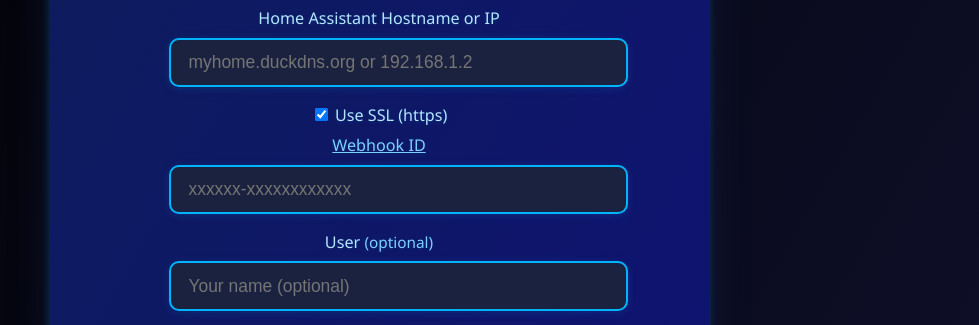
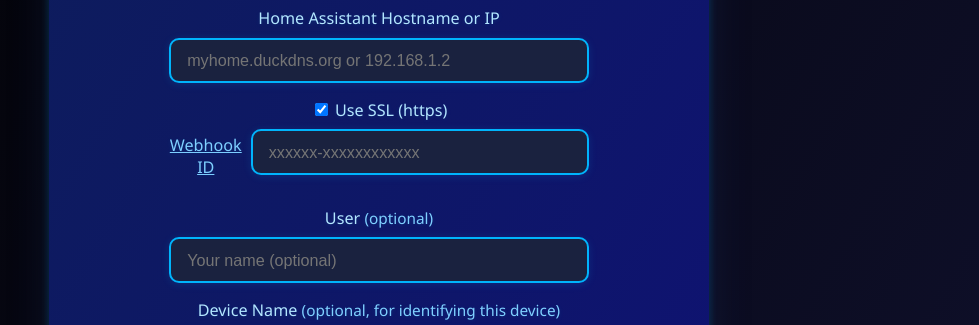
Before and after one commit to JOHLC/Send-to-Home-Assistant, a browser extension: page package/options.html in a window 1280 px wide. Shown: the part 449-774 px from the top of the page, without its empty margins (261-1240 px from the left). Drawn offline with Linux system fonts and the light colour scheme.

Commit message:
fix: repair malformed settings input and webhook-row CSS

```diff
--- a/package/style.css
+++ b/package/style.css
@@ -162,14 +162,20 @@ label {
   align-self: center;
 }
 input[type="text"],
-input[type="password"] {
+input[type="password"],
+.profile-select {
+  box-sizing: border-box;
   width: 100%;
   padding: 0.7em 1em;
-  font-size: 1.08em;
+  font-size: 1em;
   border: 2px solid #00b4fc;
   border-radius: 10px;
-  margin-left: 0;
-  margin-right: 0;
+  margin: 0 0 1em;
+  background: #1a223f;
+  color: #eaf6ff;
+  transition: border 0.2s, box-shadow 0.2s;
+  box-shadow: 0 1.5px 8px #00b4fc22;
+}
 .webhook-row {
   display: flex;
   align-items: flex-end;
@@ -185,12 +191,6 @@ input[type="password"] {
 .webhook-row button {
   margin-bottom: 2px;
   min-width: 70px;
-}
-  margin-bottom: 1em;
-  background: #1a223f;
-  color: #eaf6ff;
-  transition: border 0.2s, box-shadow 0.2s;
-  box-shadow: 0 1.5px 8px #00b4fc22;
 }
 input[type="text"]:focus,
 input[type="password"]:focus {
```
